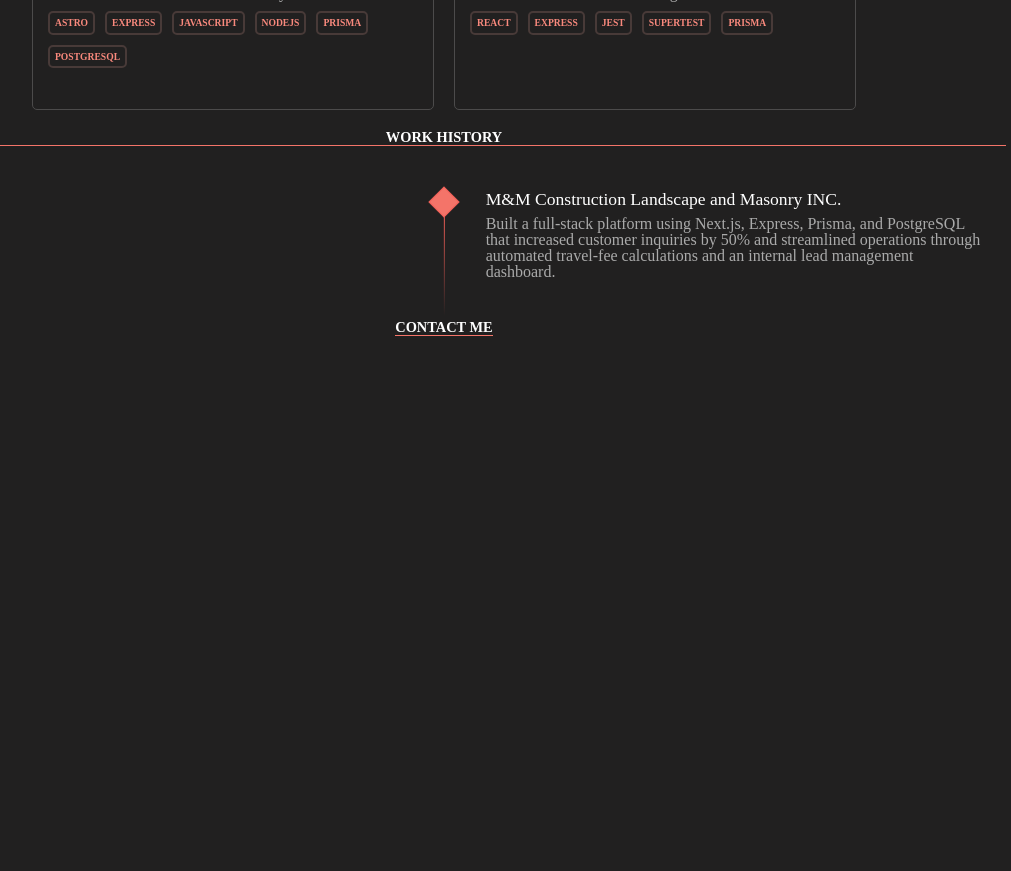
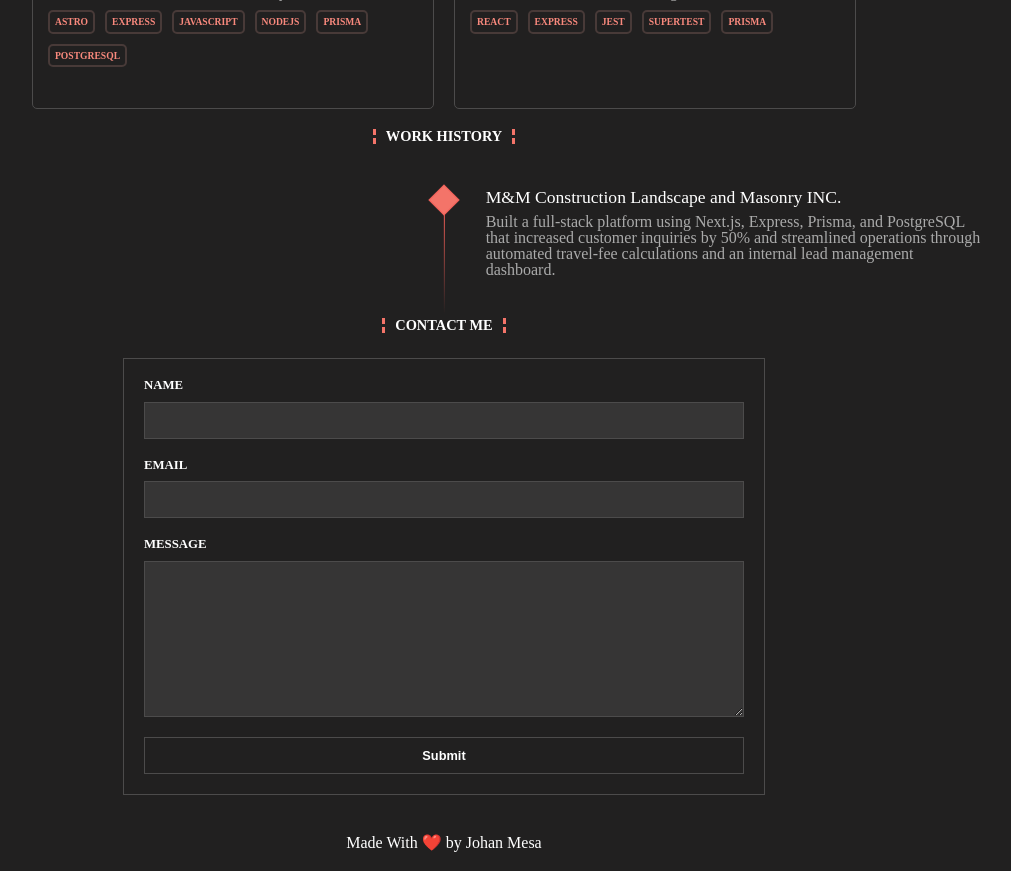
Before and after one commit to GravityCodes/portfolio, a React (Vite) app: page / in a window 1280 px wide. Shown: the part 800-1671 px from the top of the page, without its empty margins (196-1207 px from the left). Before the commit the page ends 1181 px from the top, so only its background shows below. Built offline with nearby package versions, Linux system fonts and the light colour scheme.

Commit message:
feat: add form

```diff
--- a/src/App.tsx
+++ b/src/App.tsx
@@ -1,6 +1,7 @@
 import { useState } from "react";
 import styles from "./app.module.css";
 import Card from "./components/project/Card";
+import Form from "./components/Form";
 
 function App() {
   return (
@@ -29,6 +30,7 @@ function App() {
                 <img src="/linkedin-logo.svg" alt="Linkedin" />
               </a>
             </div>
+            <div className={styles.heroLabel}>ABOUT ME</div>
             <p className={styles.paragraph}>
               Fullstack developer based in Boston, MA with experience building
               complete web applications from UI to database. Strong problem
@@ -74,8 +76,12 @@ function App() {
         </div>
         <div className={styles.contactMe}>
             <h2 className={styles.sectionTitle}>CONTACT ME</h2>
+            <Form />
         </div>
       </main>
+      <footer>
+        <div style={{textAlign:"center", padding:"20px"}}>Made With ❤️ by Johan Mesa</div>
+      </footer>
     </div>
   );
 }
--- a/src/app.module.css
+++ b/src/app.module.css
@@ -10,12 +10,26 @@
   max-width: 1200px;
 }
 
+.heroLabel,
 .sectionTitle {
+  font-weight: bold;
   font-size: 0.9rem;
-  font-weight: bold;
+  border-left: 3px dashed var(--clr-primary-a20);
+  border-right: 3px dashed var(--clr-primary-a20);
+  padding: 0px 10px;
+
+}
+.sectionTitle {
   text-align: center;
+  width: fit-content;
+  margin: 0 auto;
   margin-bottom: 25px;
-  border-bottom: 1px solid var(--clr-primary-a20);
+
+}
+
+.heroLabel {
+    margin: 10px 0px;
+    width: fit-content;
 }
 
 .paragraph {
@@ -91,6 +105,7 @@
   border-radius: inherit;
 }
 
+
 .mainContainer {
   display: flex;
   justify-content: center;
--- /dev/null
+++ b/src/components/Form.tsx
@@ -0,0 +1,23 @@
+import styles from "./form.module.css";
+
+const Form = () => {
+    return (
+        <form action="#" className={styles.form}>
+            <div className={styles.inputField}>
+                <label htmlFor="name">NAME</label>
+                <input type="text" id="name" name="name" />
+            </div>
+            <div className={styles.inputField}>
+                <label htmlFor="email">EMAIL</label>
+                <input type="email" id="email" name="email" />
+            </div>
+            <div className={styles.inputField}>
+                <label htmlFor="message">MESSAGE</label>
+                <textarea id="message" name="message" />
+            </div>
+            <button type="submit" className={styles.btn}>Submit</button>
+        </form>
+    )
+}
+
+export default Form;
--- /dev/null
+++ b/src/components/form.module.css
@@ -0,0 +1,52 @@
+.form {
+    border: 1px solid var(--clr-surface-a20);
+    padding: 20px;
+    width: 600px;
+}
+
+.inputField {
+    display: flex;
+    flex-direction: column;
+    gap: 10px;
+    margin-bottom: 20px;
+    width: 100%;
+}
+
+.inputField label {
+    font-size: 0.8rem;
+    font-weight: bold;
+}
+.inputField input {
+    background-color: var(--clr-surface-a10);
+    border:1px solid var(--clr-surface-a20);
+    padding: 10px;
+    color: var(--clr-light);
+}
+
+.inputField textarea {
+    background-color: var(--clr-surface-a10);
+    border:1px solid var(--clr-surface-a20);
+    color: var(--clr-light);
+    resize: vertical;
+    min-height: 150px;
+}
+
+.inputField input:focus,
+.inputField textarea:focus {
+    outline: 1px solid var(--clr-primary-a20);
+}
+
+.btn {
+    border: 1px solid var(--clr-surface-a20);
+    padding: 10px;
+    font-size: 0.8rem;
+    font-weight: bold;
+    color: var(--clr-light);
+    background-color: var(--clr-surface-a0);
+    cursor: pointer;
+    width: 100%;
+}
+
+.btn:hover {
+    background-color: var(--clr-primary-a10);
+}
```
